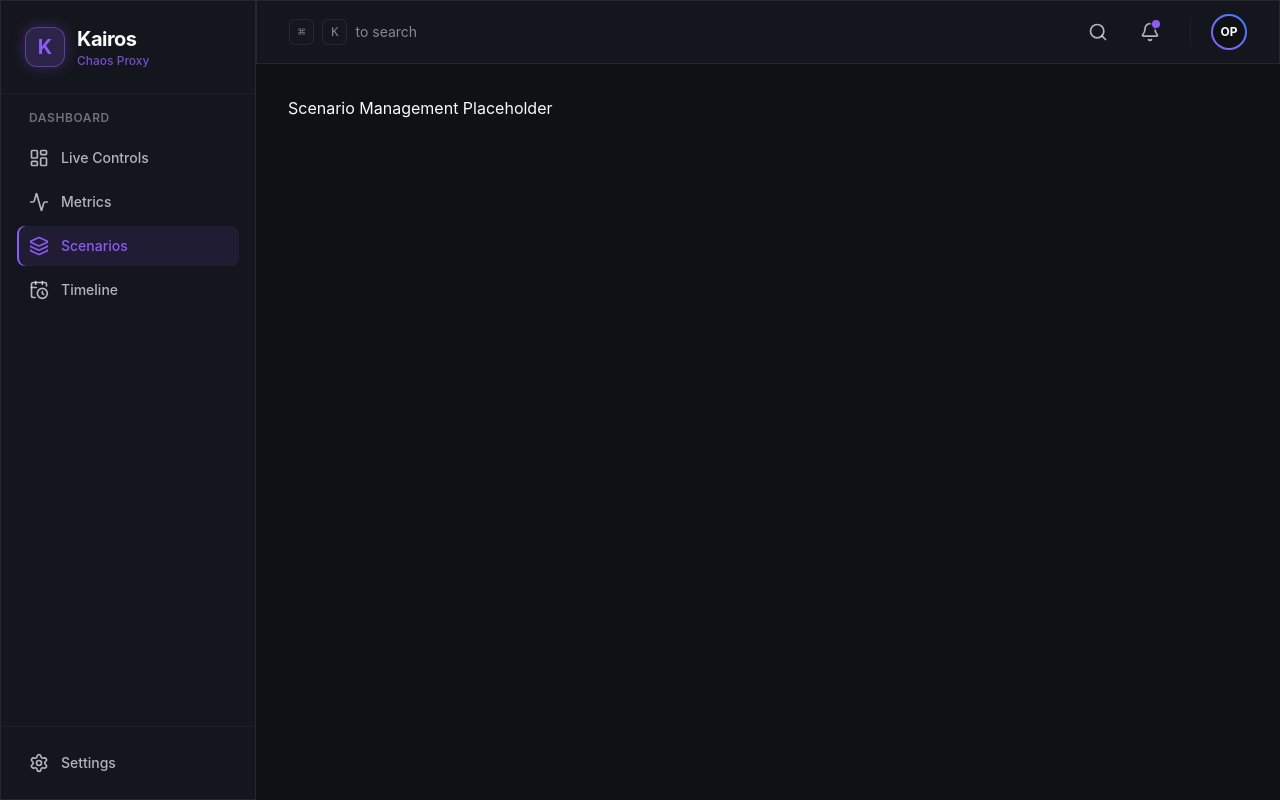
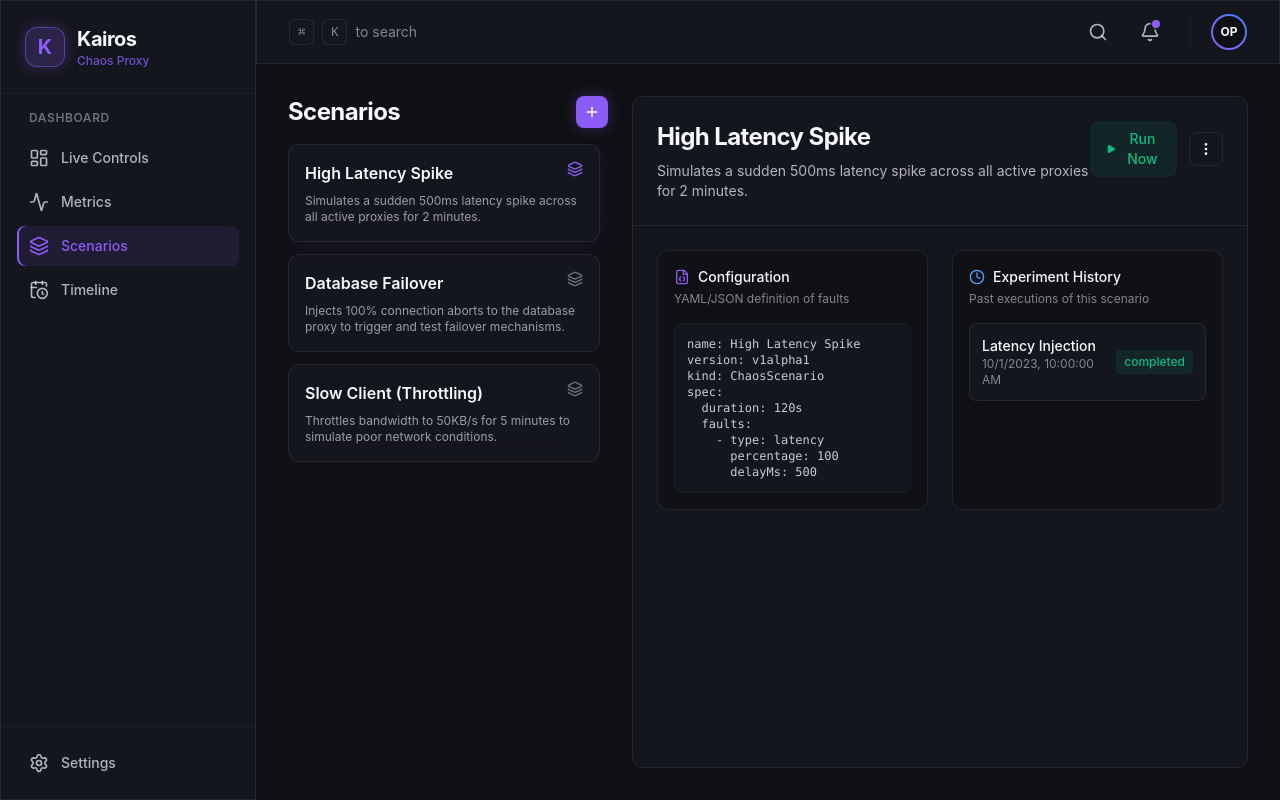
Before and after one commit to PresenceOP-Coder/Kairos, a React (Vite) app in the folder web/: page /scenarios in a window 1280 px wide. Built offline with nearby package versions, Linux system fonts and the light colour scheme.

Commit message:
feat(ui): 21.6 Scenario Management

```diff
--- a/web/src/App.tsx
+++ b/web/src/App.tsx
@@ -2,6 +2,7 @@ import { BrowserRouter as Router, Routes, Route, Navigate } from 'react-router-d
 import { DashboardLayout } from './components/layout/DashboardLayout';
 import { Controls } from './pages/Controls';
 import { Metrics } from './pages/Metrics';
+import { Scenarios } from './pages/Scenarios';
 
 function App() {
   return (
@@ -11,7 +12,7 @@ function App() {
           <Route path="/" element={<Navigate to="/controls" replace />} />
           <Route path="/controls" element={<Controls />} />
           <Route path="/metrics" element={<Metrics />} />
-          <Route path="/scenarios" element={<div>Scenario Management Placeholder</div>} />
+          <Route path="/scenarios" element={<Scenarios />} />
           <Route path="/timeline" element={<div>Scheduler / Timeline Placeholder</div>} />
         </Route>
       </Routes>
--- /dev/null
+++ b/web/src/pages/Scenarios.tsx
@@ -0,0 +1,142 @@
+import { useState } from 'react';
+import { Layers, Plus, Play, MoreVertical, FileJson, Clock } from 'lucide-react';
+import { Scenario } from '../types';
+
+const mockScenarios: Scenario[] = [
+  {
+    id: 'scen-1',
+    name: 'High Latency Spike',
+    description: 'Simulates a sudden 500ms latency spike across all active proxies for 2 minutes.',
+    experiments: [
+      { id: 'exp-1', name: 'Latency Injection', status: 'completed', targetProxyIds: ['proxy-1'], faults: [], startTime: '2023-10-01T10:00:00Z' }
+    ]
+  },
+  {
+    id: 'scen-2',
+    name: 'Database Failover',
+    description: 'Injects 100% connection aborts to the database proxy to trigger and test failover mechanisms.',
+    experiments: [
+      { id: 'exp-2', name: 'DB Abort', status: 'running', targetProxyIds: ['proxy-2'], faults: [], startTime: '2023-10-01T10:15:00Z' }
+    ]
+  },
+  {
+    id: 'scen-3',
+    name: 'Slow Client (Throttling)',
+    description: 'Throttles bandwidth to 50KB/s for 5 minutes to simulate poor network conditions.',
+    experiments: []
+  }
+];
+
+export function Scenarios() {
+  const [selectedScenario, setSelectedScenario] = useState<Scenario | null>(mockScenarios[0]);
+
+  return (
+    <div className="flex h-[calc(100vh-8rem)] gap-6">
+      {/* Scenario List */}
+      <div className="w-1/3 flex flex-col gap-4">
+        <div className="flex items-center justify-between">
+          <h2 className="text-2xl font-bold tracking-tight">Scenarios</h2>
+          <button className="p-2 bg-primary hover:bg-primary-hover text-primary-foreground rounded-lg transition-colors shadow-[0_0_15px_rgba(139,92,246,0.3)]">
+            <Plus className="w-4 h-4" />
+          </button>
+        </div>
+
+        <div className="flex-1 overflow-y-auto space-y-3 pr-2">
+          {mockScenarios.map(scenario => (
+            <div
+              key={scenario.id}
+              onClick={() => setSelectedScenario(scenario)}
+              className={`glass-panel p-4 rounded-xl cursor-pointer transition-all duration-200 border ${
+                selectedScenario?.id === scenario.id
+                  ? 'border-primary bg-primary/5 shadow-[0_0_20px_rgba(139,92,246,0.1)]'
+                  : 'border-card-border hover:border-primary/50'
+              }`}
+            >
+              <div className="flex items-start justify-between mb-2">
+                <h3 className="font-semibold">{scenario.name}</h3>
+                <Layers className={`w-4 h-4 ${selectedScenario?.id === scenario.id ? 'text-primary' : 'text-foreground/40'}`} />
+              </div>
+              <p className="text-xs text-foreground/60 line-clamp-2">{scenario.description}</p>
+            </div>
+          ))}
+        </div>
+      </div>
+
+      {/* Scenario Details */}
+      <div className="flex-1 glass-panel rounded-xl flex flex-col overflow-hidden border border-card-border">
+        {selectedScenario ? (
+          <>
+            <div className="p-6 border-b border-card-border bg-card/30 flex items-start justify-between">
+              <div>
+                <h2 className="text-2xl font-bold tracking-tight mb-2">{selectedScenario.name}</h2>
+                <p className="text-foreground/70 text-sm max-w-2xl">{selectedScenario.description}</p>
+              </div>
+              <div className="flex items-center gap-3">
+                <button className="flex items-center gap-2 px-4 py-2 bg-success/10 text-success hover:bg-success/20 rounded-lg text-sm font-medium transition-colors">
+                  <Play className="w-4 h-4 fill-current" /> Run Now
+                </button>
+                <button className="p-2 rounded-lg border border-card-border hover:bg-card-border/50 transition-colors">
+                  <MoreVertical className="w-4 h-4" />
+                </button>
+              </div>
+            </div>
+
+            <div className="flex-1 p-6 overflow-y-auto">
+              <div className="grid grid-cols-2 gap-6 mb-8">
+                <div className="bg-background rounded-xl p-4 border border-card-border">
+                  <div className="flex items-center gap-2 text-sm font-medium mb-1">
+                    <FileJson className="w-4 h-4 text-primary" /> Configuration
+                  </div>
+                  <div className="text-xs text-foreground/50">YAML/JSON definition of faults</div>
+                  <pre className="mt-4 p-3 bg-card rounded-lg text-xs font-mono text-foreground/80 overflow-x-auto border border-card-border/50">
+{`name: ${selectedScenario.name}
+version: v1alpha1
+kind: ChaosScenario
+spec:
+  duration: 120s
+  faults:
+    - type: latency
+      percentage: 100
+      delayMs: 500`}
+                  </pre>
+                </div>
+
+                <div className="bg-background rounded-xl p-4 border border-card-border">
+                  <div className="flex items-center gap-2 text-sm font-medium mb-1">
+                    <Clock className="w-4 h-4 text-blue-400" /> Experiment History
+                  </div>
+                  <div className="text-xs text-foreground/50">Past executions of this scenario</div>
+                  <div className="mt-4 space-y-3">
+                    {selectedScenario.experiments.length === 0 ? (
+                      <div className="text-sm text-foreground/40 italic flex items-center justify-center h-20 border border-dashed border-card-border rounded-lg">
+                        No experiments run yet
+                      </div>
+                    ) : (
+                      selectedScenario.experiments.map(exp => (
+                        <div key={exp.id} className="flex items-center justify-between p-3 bg-card rounded-lg border border-card-border">
+                          <div>
+                            <div className="text-sm font-medium">{exp.name}</div>
+                            <div className="text-xs text-foreground/50">{new Date(exp.startTime).toLocaleString()}</div>
+                          </div>
+                          <span className={`px-2 py-1 rounded text-xs font-medium ${
+                            exp.status === 'running' ? 'bg-blue-400/10 text-blue-400' : 'bg-success/10 text-success'
+                          }`}>
+                            {exp.status}
+                          </span>
+                        </div>
+                      ))
+                    )}
+                  </div>
+                </div>
+              </div>
+            </div>
+          </>
+        ) : (
+          <div className="flex-1 flex items-center justify-center text-foreground/40 text-sm">
+            Select a scenario to view details
+          </div>
+        )}
+      </div>
+    </div>
+  );
+}
```
